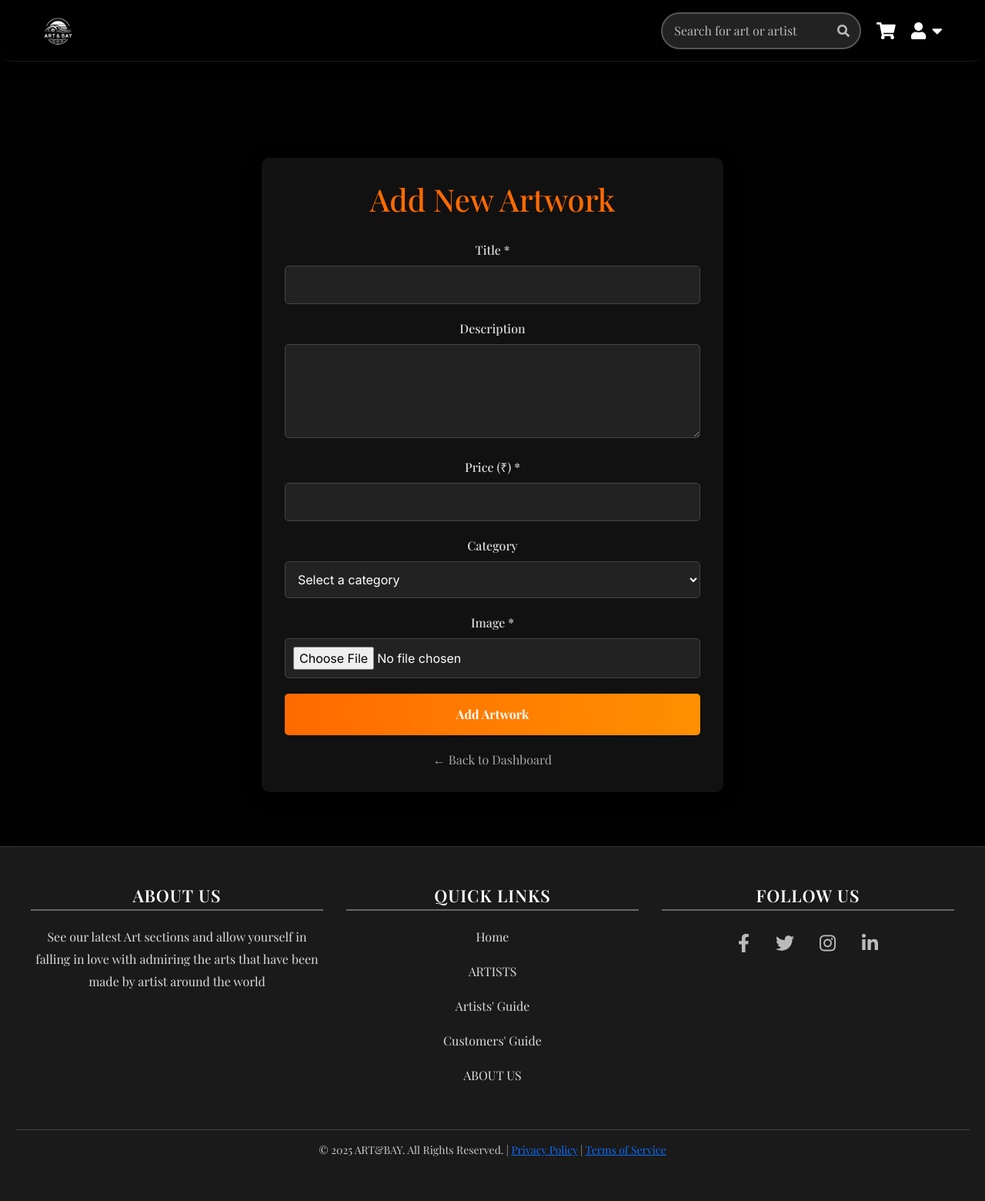
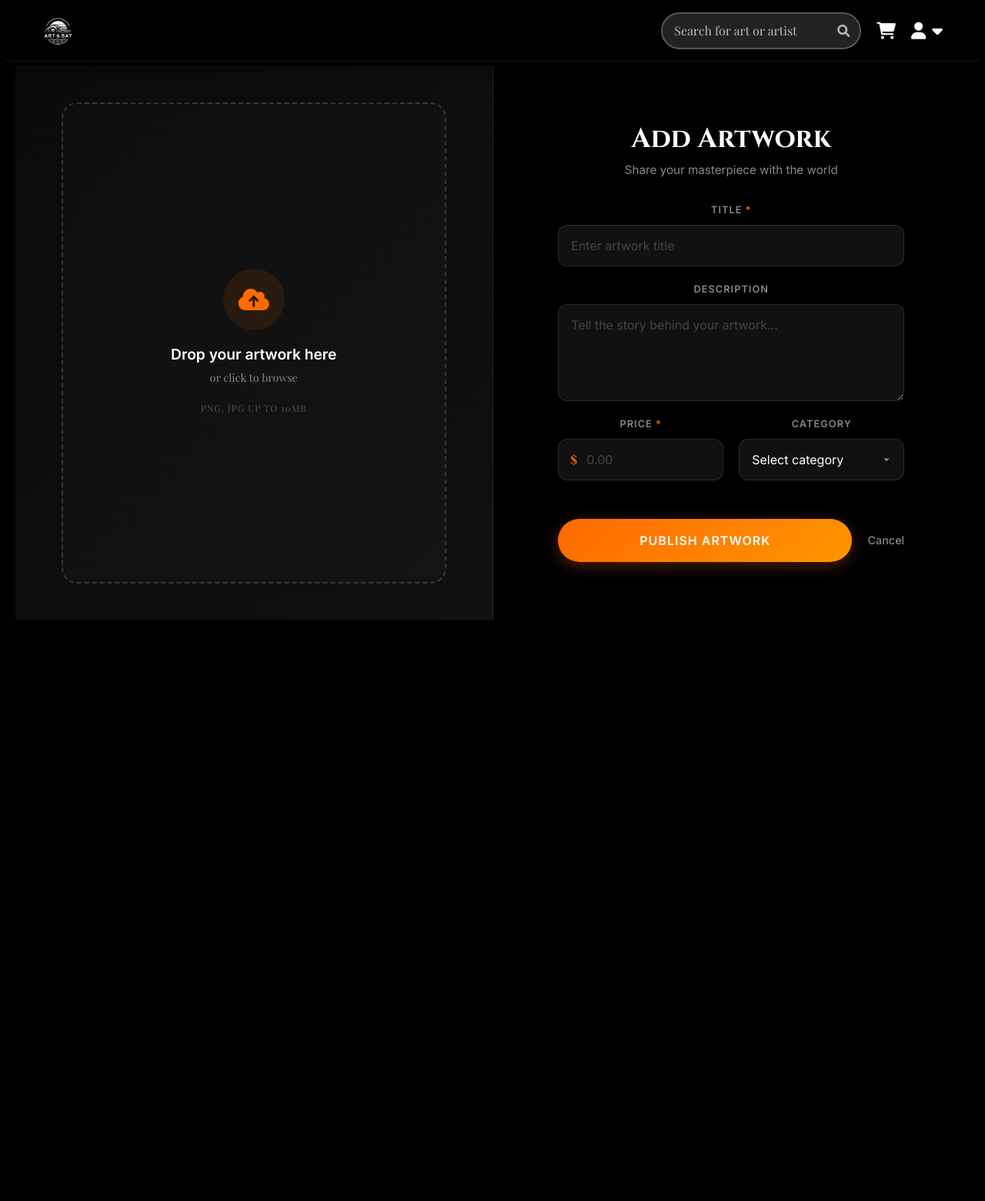
Before and after one commit to yadhu-tj/ART-BAY, a Flask app: template templates/add_art.html in a window 1280 px wide. Shown: the whole page at 77% size. After the commit the page ends 805 px from the top, so only its background shows below. Run offline with Flask 3, Linux system fonts and the light colour scheme; the template is opened without the code that fills it, so the values that code supplies are empty; some libraries are stand-ins or nearby versions.

Commit message:
add art html was changed to a new structure for the modern ui

```diff
--- a/templates/add_art.html
+++ b/templates/add_art.html
@@ -4,163 +4,113 @@
 
 {% block head %}
 {{ super() }}
-<style>
-    .add-art-container {
-        max-width: 600px;
-        margin: 120px auto 50px;
-        padding: 30px;
-        background-color: #111;
-        border-radius: 10px;
-        box-shadow: 0 5px 20px rgba(0, 0, 0, 0.5);
-        color: #fff;
-    }
-
-    .add-art-container h1 {
-        text-align: center;
-        margin-bottom: 30px;
-        font-family: 'Playfair Display', serif;
-        color: #ff6a00;
-    }
-
-    .form-group {
-        margin-bottom: 20px;
-    }
-
-    .form-group label {
-        display: block;
-        margin-bottom: 8px;
-        font-weight: 500;
-        color: #ddd;
-    }
-
-    .form-group input,
-    .form-group textarea,
-    .form-group select {
-        width: 100%;
-        padding: 12px;
-        background-color: #222;
-        border: 1px solid #444;
-        border-radius: 5px;
-        color: #fff;
-        font-family: 'Inter', sans-serif;
-    }
-
-    .form-group input:focus,
-    .form-group textarea:focus,
-    .form-group select:focus {
-        outline: none;
-        border-color: #ff6a00;
-    }
-
-    .submit-btn {
-        width: 100%;
-        padding: 15px;
-        background: linear-gradient(90deg, #ff6a00, #ff9000);
-        border: none;
-        border-radius: 5px;
-        color: white;
-        font-weight: bold;
-        font-size: 16px;
-        cursor: pointer;
-        transition: transform 0.2s;
-    }
-
-    .submit-btn:hover {
-        transform: translateY(-2px);
-    }
-
-    .back-link {
-        display: block;
-        text-align: center;
-        margin-top: 20px;
-        color: #aaa;
-        text-decoration: none;
-    }
-
-    .back-link:hover {
-        color: #ff6a00;
-    }
-
-    /* Flash messages */
-    .flash-messages {
-        margin-bottom: 20px;
-    }
-
-    .flash-message {
-        padding: 10px;
-        background-color: rgba(255, 106, 0, 0.2);
-        border: 1px solid #ff6a00;
-        border-radius: 5px;
-        color: #fff;
-        margin-bottom: 10px;
-    }
-</style>
+<link rel="stylesheet" href="{{ url_for('static', filename='css/add_art.css') }}">
+<script src="{{ url_for('static', filename='js/add_art.js') }}" defer></script>
 {% endblock %}
 
 {% block content %}
-<div class="add-art-container">
-    <h1>Add New Artwork</h1>
+<div class="add-art-wrapper">
 
+    <!-- Left: Image Upload -->
+    <section class="upload-section">
+        <div class="upload-area" id="uploadArea">
+            <input type="file" id="imageInput" name="image" accept=".png,.jpg,.jpeg" hidden>
+
+            <!-- Placeholder -->
+            <div class="upload-placeholder" id="uploadPlaceholder">
+                <div class="upload-icon">
+                    <i class="fas fa-cloud-upload-alt"></i>
+                </div>
+                <h3>Drop your artwork here</h3>
+                <p>or click to browse</p>
+                <span class="file-hint">PNG, JPG up to 10MB</span>
+            </div>
+
+            <!-- Preview -->
+            <img src="" alt="Preview" class="preview-image" id="previewImage">
+
+            <!-- Change Image Button -->
+            <button type="button" class="change-image-btn" id="changeImageBtn" style="display:none;">
+                <i class="fas fa-sync-alt"></i> Change Image
+            </button>
+        </div>
+    </section>
+
+    <!-- Right: Form Details -->
+    <section class="form-section">
+        <form id="addArtForm" action="{{ url_for('artist_dashboard.add_art') }}" method="POST"
+            enctype="multipart/form-data" data-redirect="{{ url_for('artist_dashboard.dashboard') }}">
+
+            <div class="form-header">
+                <h1>Add Artwork</h1>
+                <p class="form-subtitle">Share your masterpiece with the world</p>
+            </div>
+
+            <!-- Flash Messages -->
             {% with messages = get_flashed_messages() %}
             {% if messages %}
             <div class="flash-messages">
                 {% for message in messages %}
-        <p class="flash-message">{{ message }}</p>
+                <div class="flash-message">
+                    <i class="fas fa-info-circle"></i> {{ message }}
+                </div>
                 {% endfor %}
             </div>
             {% endif %}
             {% endwith %}
 
-    <form id="addArtForm" action="{{ url_for('artist_dashboard.add_art') }}" method="POST"
-        enctype="multipart/form-data">
+            <!-- Title -->
             <div class="form-group">
-            <label for="title">Title *</label>
-            <input type="text" id="title" name="title" required>
+                <label for="title" class="form-label">Title <span class="required">*</span></label>
+                <input type="text" id="title" name="title" class="form-control" placeholder="Enter artwork title"
+                    required>
+            </div>
+
+            <!-- Description -->
+            <div class="form-group">
+                <label for="description" class="form-label">Description</label>
+                <textarea id="description" name="description" class="form-control" rows="4"
+                    placeholder="Tell the story behind your artwork..."></textarea>
+            </div>
+
+            <!-- Price & Category Row -->
+            <div class="form-row">
+                <div class="form-group">
+                    <label for="price" class="form-label">Price <span class="required">*</span></label>
+                    <div class="price-wrapper">
+                        <span class="currency-symbol">$</span>
+                        <input type="number" id="price" name="price" class="form-control price-input" step="0.01"
+                            min="0" placeholder="0.00" required>
+                    </div>
                 </div>
 
                 <div class="form-group">
-            <label for="description">Description</label>
-            <textarea id="description" name="description" rows="4"></textarea>
-        </div>
-
-        <div class="form-group">
-            <label for="price">Price (₹) *</label>
-            <input type="number" id="price" name="price" step="0.01" min="0" required>
-        </div>
-
-        <div class="form-group">
-            <label for="category">Category</label>
-            <select id="category" name="category">
-                <option value="">Select a category</option>
+                    <label for="category" class="form-label">Category</label>
+                    <select id="category" name="category" class="form-control">
+                        <option value="">Select category</option>
                         <option value="Painting">Painting</option>
                         <option value="Sculpture">Sculpture</option>
                         <option value="Photography">Photography</option>
-                <option value="Digital">Digital</option>
+                        <option value="Digital">Digital Art</option>
+                        <option value="Drawings">Drawings</option>
+                        <option value="Prints">Prints</option>
                     </select>
                 </div>
-
-        <div class="form-group">
-            <label for="image">Image *</label>
-            <input type="file" id="image" name="image" accept=".png,.jpg,.jpeg" required
-                style="padding: 10px; height: auto;">
             </div>
 
-        <button type="button" class="submit-btn" onclick="submitArtForm()">Add Artwork</button>
+            <!-- Actions -->
+            <div class="form-actions">
+                <button type="submit" class="submit-btn" id="submitBtn">
+                    <span class="btn-text">Publish Artwork</span>
+                    <span class="btn-loader" style="display:none;"><i class="fas fa-circle-notch fa-spin"></i></span>
+                </button>
+                <a href="{{ url_for('artist_dashboard.dashboard') }}" class="cancel-btn">Cancel</a>
+            </div>
+
         </form>
+    </section>
 
-    <script>
-        function submitArtForm() {
-            const form = document.getElementById('addArtForm');
-            const btn = document.querySelector('.submit-btn');
+</div>
 
-            if (form.reportValidity()) {
-                btn.disabled = true;
-                btn.innerHTML = 'Adding...';
-                form.submit();
-            }
-        }
-    </script>
-
-    <a href="{{ url_for('artist_dashboard.dashboard') }}" class="back-link">← Back to Dashboard</a>
-</div>
+{% block footer %}{% endblock %}
 {% endblock %}
```
Lines whose indentation alone changed are shown as unchanged.
